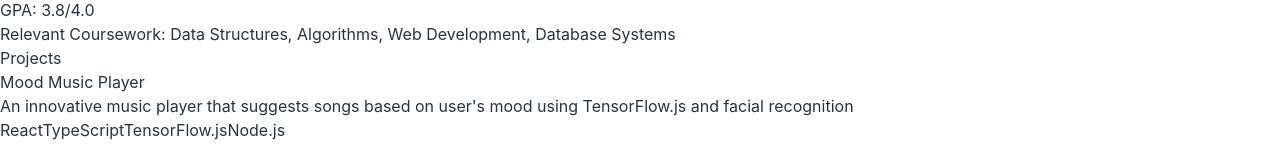
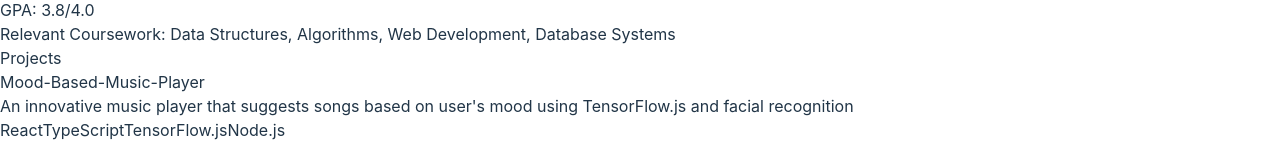
Before and after one commit to MrPrince419/resume-portfolio, a React (Vite) app: page / in a window 1280 px wide. Shown: the part 562-722 px from the top of the page. Built offline with nearby package versions, Linux system fonts and the light colour scheme.

Commit message:
fix: update project names and links to match GitHub repositories exactly

```diff
--- a/src/data/resume.ts
+++ b/src/data/resume.ts
@@ -44,46 +44,46 @@ const resumeData = {
   },
   projects: [
     {
-      name: "Mood Music Player",
+      name: "Mood-Based-Music-Player",
       description: "An innovative music player that suggests songs based on user's mood using TensorFlow.js and facial recognition",
       technologies: ["React", "TypeScript", "TensorFlow.js", "Node.js"],
-      demoUrl: "https://mrprince419.github.io/mood-music-player",
-      sourceUrl: "https://github.com/MrPrince419/mood-music-player"
+      demoUrl: "https://mrprince419.github.io/Mood-Based-Music-Player",
+      sourceUrl: "https://github.com/MrPrince419/Mood-Based-Music-Player"
     },
     {
-      name: "Social Media App",
+      name: "Social-Media-App",
       description: "A full-featured social media platform with real-time updates, user authentication, and post interactions",
       technologies: ["React", "Firebase", "Tailwind CSS", "TypeScript"],
-      demoUrl: "https://mrprince419.github.io/social-media-app",
-      sourceUrl: "https://github.com/MrPrince419/social-media-app"
+      demoUrl: "https://mrprince419.github.io/Social-Media-App",
+      sourceUrl: "https://github.com/MrPrince419/Social-Media-App"
     },
     {
-      name: "Voting System",
+      name: "Voting-App",
       description: "A secure and transparent voting application with real-time results and authentication",
       technologies: ["React", "Node.js", "MongoDB", "Socket.io"],
-      demoUrl: "https://mrprince419.github.io/voting-system",
-      sourceUrl: "https://github.com/MrPrince419/voting-system"
+      demoUrl: "https://mrprince419.github.io/Voting-App",
+      sourceUrl: "https://github.com/MrPrince419/Voting-App"
     },
     {
-      name: "Shopping Cart",
+      name: "Shopping-Cart-App",
       description: "A modern e-commerce shopping cart with product filtering, search, and checkout functionality",
       technologies: ["React", "TypeScript", "Redux", "Tailwind CSS"],
-      demoUrl: "https://mrprince419.github.io/shopping-cart",
-      sourceUrl: "https://github.com/MrPrince419/shopping-cart"
+      demoUrl: "https://mrprince419.github.io/Shopping-Cart-App",
+      sourceUrl: "https://github.com/MrPrince419/Shopping-Cart-App"
     },
     {
-      name: "Calorie Calculator",
+      name: "Calorie-Calculator-App",
       description: "A comprehensive calorie tracking app with nutritional information and progress visualization",
       technologies: ["React", "TypeScript", "Chart.js", "Tailwind CSS"],
-      demoUrl: "https://mrprince419.github.io/calorie-calculator",
-      sourceUrl: "https://github.com/MrPrince419/calorie-calculator"
+      demoUrl: "https://mrprince419.github.io/Calorie-Calculator-App",
+      sourceUrl: "https://github.com/MrPrince419/Calorie-Calculator-App"
     },
     {
-      name: "Calendar App",
+      name: "Calender-App",
       description: "An interactive calendar application with event management and reminders",
       technologies: ["React", "TypeScript", "Redux", "Tailwind CSS"],
-      demoUrl: "https://mrprince419.github.io/calendar-app",
-      sourceUrl: "https://github.com/MrPrince419/calendar-app"
+      demoUrl: "https://mrprince419.github.io/Calender-App",
+      sourceUrl: "https://github.com/MrPrince419/Calender-App"
     }
   ]
 };
```
Also changed, not shown: 1 other file (tests, documents, lock files or other folders).
